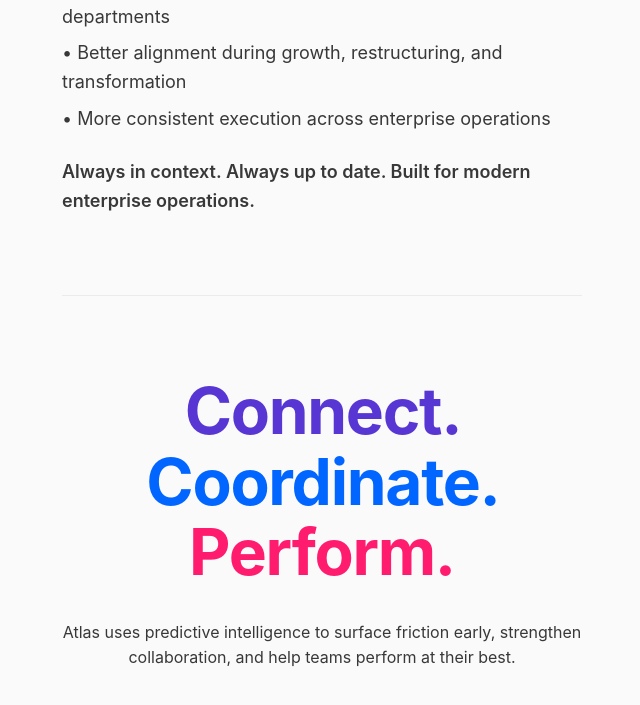
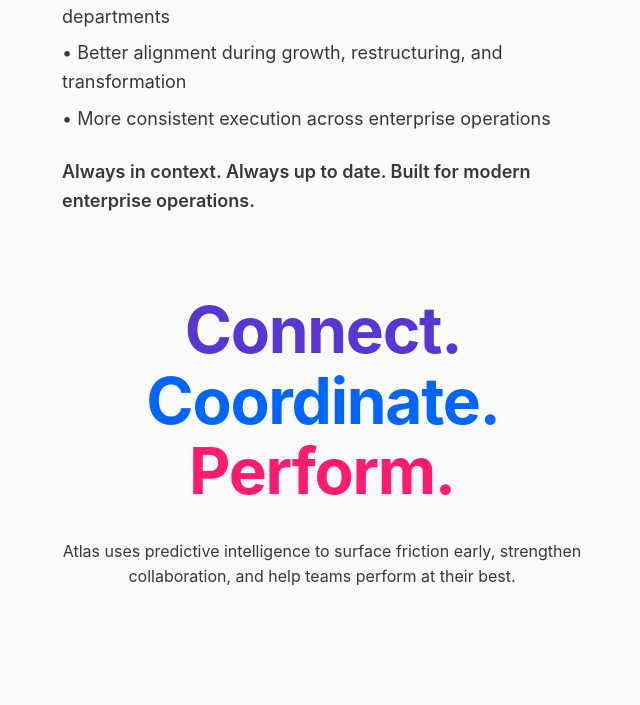
Before and after one commit to martamindacc/v0-Atlas-website-, a Next.js app: page /atlas/global in a window 1280 px wide. Shown: the part 2631-3336 px from the top of the page, without its empty margins (626-1266 px from the left). Built offline with nearby package versions, Linux system fonts and the light colour scheme.

Commit message:
feat: enhance global page layout and typography
Improved section layout and text styling for better visual hierarchy.

```diff
--- a/app/atlas/global/page.tsx
+++ b/app/atlas/global/page.tsx
@@ -199,15 +199,15 @@
                 Always in context. Always up to date. Built for modern enterprise operations.
               </p>
 
-              <div className="mt-12 md:mt-20 pt-12 md:pt-20 border-t border-neutral-300/40">
-                <h2 className="text-center mb-6 md:mb-8">
+              <div className="mt-12 md:mt-20 flex flex-col items-center text-center">
+                <h2 className="mb-6 md:mb-8">
                   <span className="text-[36px] md:text-[56px] lg:text-[64px] leading-[1.1] tracking-[-0.02em] font-bold">
                     <span style={{ color: "#5736D3" }}>Connect.</span>{" "}
                     <span style={{ color: "#0066FF" }}>Coordinate.</span>{" "}
                     <span style={{ color: "#FF1B6D" }}>Perform.</span>
                   </span>
                 </h2>
-                <p className="text-center text-[14px] md:text-[16px] leading-[1.6] text-[#383838] max-w-[560px] mx-auto" style={{fontFamily: "Inter, sans-serif"}}>
+                <p className="text-[14px] md:text-[16px] leading-[1.6] text-[#383838] max-w-[560px]" style={{fontFamily: "Inter, sans-serif"}}>
                   Atlas uses predictive intelligence to surface friction early, strengthen collaboration, and help teams perform at their best.
                 </p>
               </div>
```
